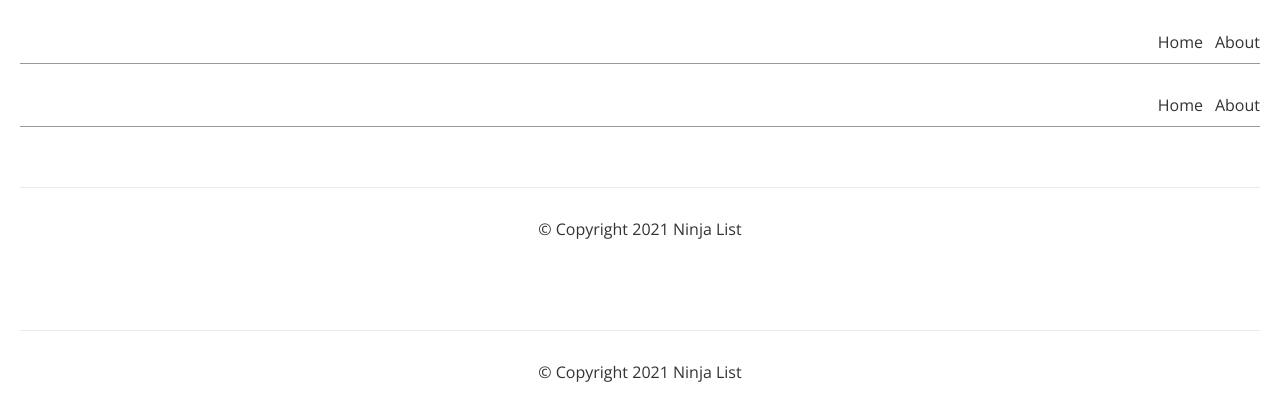
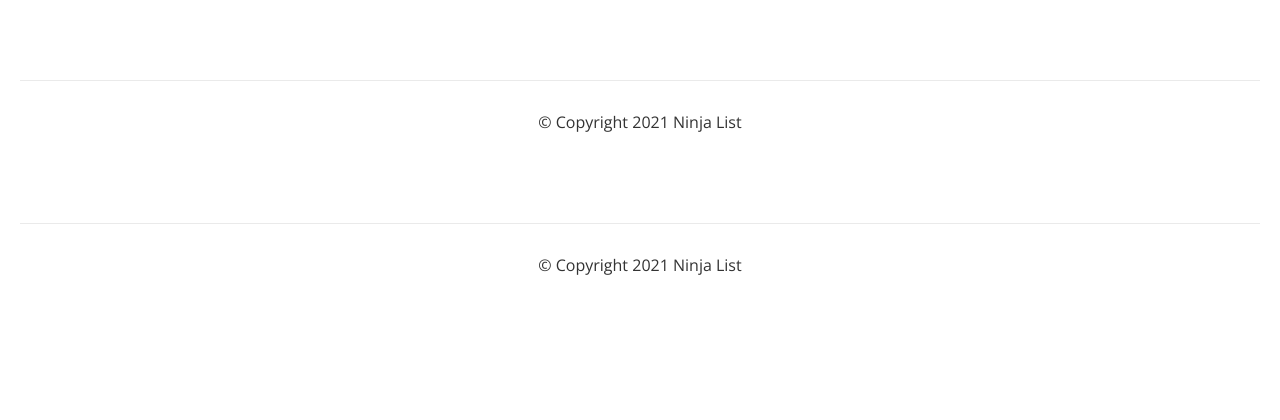
Before and after one commit to Mardiprk/Blogs, a Next.js app: page /components/layout in a window 1280 px wide. Shown: the top 420 px of the page. Built offline with nearby package versions, Linux system fonts and the light colour scheme.

Commit message:
Fix try 4

```diff
--- a/pages/components/layout.js
+++ b/pages/components/layout.js
@@ -1,10 +1,8 @@
-import NavBar from "./NavBar";
 import Footer from "./Footer";
 
 export default function Layout({ children }) {
   return (
     <div className="content">
-      <NavBar />
       {children}
       <Footer />
     </div>
--- a/pages/components/navbar.js
+++ /dev/null
@@ -1,14 +0,0 @@
-import Link from "next/link";
-
-export default function NavBar() {
-  return (
-    <nav>
-      <Link href="/">
-        <a>Home</a>
-      </Link>
-      <Link href="/about">
-        <a>About</a>
-      </Link>
-    </nav>
-  );
-}
```
